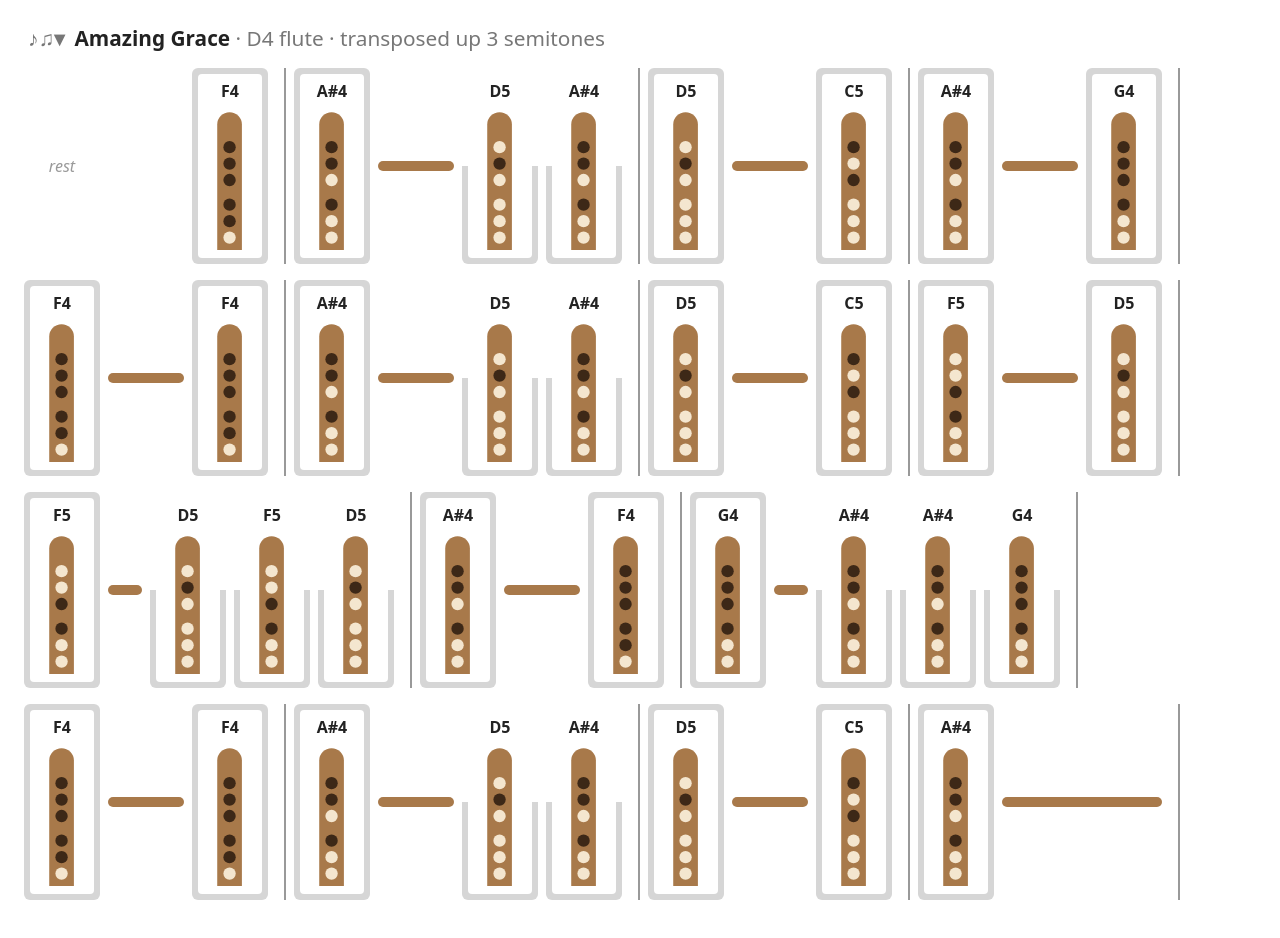
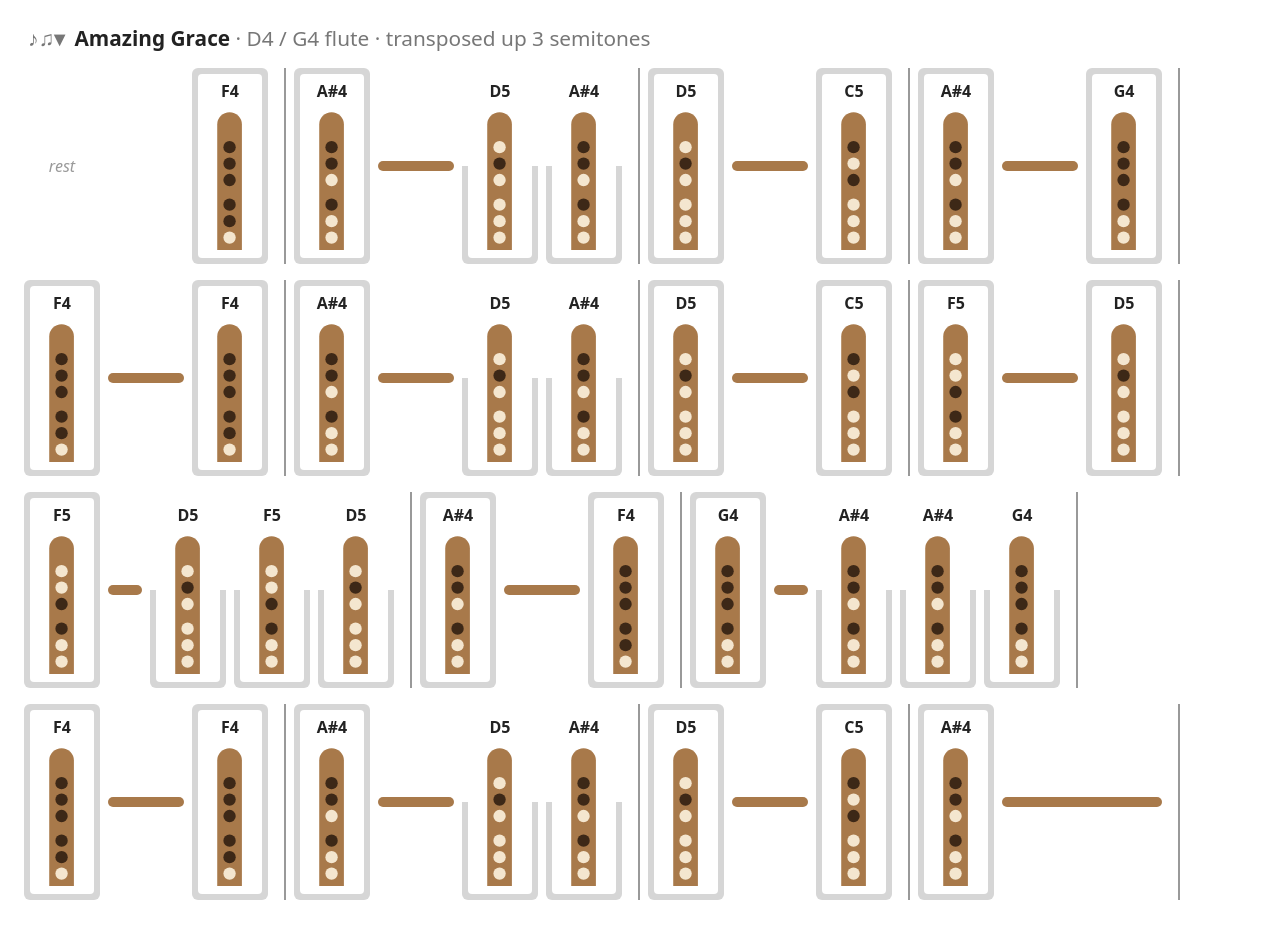
Before and after one commit to Halt07/FluteFingering, a React (Vite) app: page / in a window 1280 px wide. Shown: the top 938 px of the page. Built offline with nearby package versions, Linux system fonts and the light colour scheme.

Commit message:
add equivalent fifths

```diff
--- a/src/Sheet.tsx
+++ b/src/Sheet.tsx
@@ -1,19 +1,19 @@
 import { toBars, type BarNote } from "./bars";
 import FluteNote from "./FluteNote";
-import { transposeLabel } from "./transpose";
+import { equivalentFifths, transposeLabel } from "./transpose";
 import type { ReactNode } from "react";
-import type { Song } from "./types";
+import type { FluteKeys, Song } from "./types";
 
 /**
  * The whole tune for one flute: bars of 3, 4 or 6 beats (the song's time), each note a flute drawing. A note longer than
  * a beat is followed by a bar stretching across the beats it's held for, carried over the bar line
  * into the next bar if it's held that long.
  */
-export default function Sheet({ song, flute, title = song.title }: { song: Song; flute: string; title?: ReactNode }) {
+export default function Sheet({ song, flute, title = song.title }: { song: Song; flute: FluteKeys; title?: ReactNode }) {
   return (
     <section className="sheet">
       <h2>
-        {title} <span className="flute-key">· {flute} flute</span>
+        {title} <span className="flute-key">· {equivalentFifths(flute)} flute</span>
         {transposeLabel(song) && <span className="flute-key"> · {transposeLabel(song)}</span>}
       </h2>
       <div className="bars" style={{ "--bar-beats": song.time } as React.CSSProperties}>
--- a/src/songs/christmas/oHolyNight.ts
+++ b/src/songs/christmas/oHolyNight.ts
@@ -4,7 +4,7 @@ export const song: Song = {
   title: "O Holy Night",
   flutes: ["D4", "E4"],
   time: 4,
-  transpose: 0,
+  transpose: 5,
   notes: [
     { note: "rest", beats: 2 },
     { note: "F#4", beats: 1 },
--- a/src/songs/christmas/silentNight.ts
+++ b/src/songs/christmas/silentNight.ts
@@ -2,7 +2,7 @@ import type { Song } from "../../types";
 
 export const song: Song = {
   title: "Silent Night",
-  flutes: ["A4","D4"],
+  flutes: ["A4","E4","D4"],
   time: 3,
   transpose: 5,
   notes: [
--- a/src/transpose.ts
+++ b/src/transpose.ts
@@ -1,7 +1,7 @@
 // Moving a whole song up or down, so it fits the flutes you have.
 
-import { pitch, transposeNote } from "./notes";
-import type { Song } from "./types";
+import { pitch, SHARP_NAMES, transposeNote } from "./notes";
+import type { FluteKeys, Song } from "./types";
 
 /** How many semitones the song is moved by: its `transpose` setting, as a number. */
 export function transposeBy(song: Song): number {
@@ -25,3 +25,9 @@ export function transposeLabel(song: Song): string {
   if (by === 0) return "";
   return `transposed ${by > 0 ? "up" : "down"} ${Math.abs(by)} semitone${Math.abs(by) === 1 ? "" : "s"}`;
 }
+
+export function equivalentFifths(fluteKey: FluteKeys): string{
+  const nextFifth = (SHARP_NAMES.indexOf(fluteKey.slice(0,-1) as (typeof SHARP_NAMES)[number])+5)
+  const newOctave = (nextFifth > 12 ? parseInt(fluteKey[fluteKey.length -1]) + 1 : fluteKey[fluteKey.length -1])
+  return `${fluteKey} / ${SHARP_NAMES[ nextFifth % 12]}${newOctave}`
+}
--- a/src/types.ts
+++ b/src/types.ts
@@ -2,6 +2,8 @@ import type { FLAT_NAMES, SHARP_NAMES } from "./notes";
 
 type NoteName = (typeof SHARP_NAMES)[number] | (typeof FLAT_NAMES)[number];
 type Octave = 0 | 1 | 2 | 3 | 4 | 5 | 6 | 7 | 8;
+
+export type FluteKeys = `${"A"|"B"|"C"|"D"|"E"|"F"|"G"}${Octave}`
 
 /** A note name plus its octave ("A4", "Bb4", "C#5"), or "rest". */
 export type Note = `${NoteName}${Octave}` | "rest";
@@ -16,7 +18,7 @@ export interface SongNote {
 export interface Song {
   title: string;
   /** The keys of the flutes to chart it for (each flute's lowest note, all holes covered). */
-  flutes: string[];
+  flutes: FluteKeys[];
   /**
    * Beats to a bar: 4 for 4/4 time, 3 for 3/4, 6 for 6/8. In 6/8 a beat is an eighth note, so a
    * note's `beats` count eighths (a dotted quarter is 3); otherwise a beat is a quarter note.
```
Also changed, not shown: 1 other file (tests, documents, lock files or other folders).
